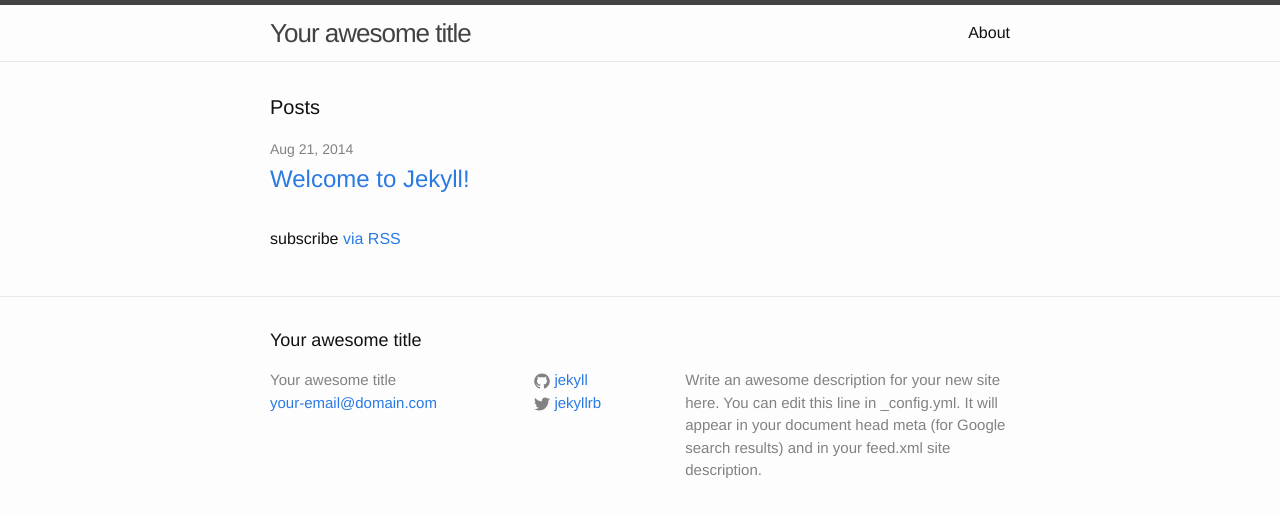
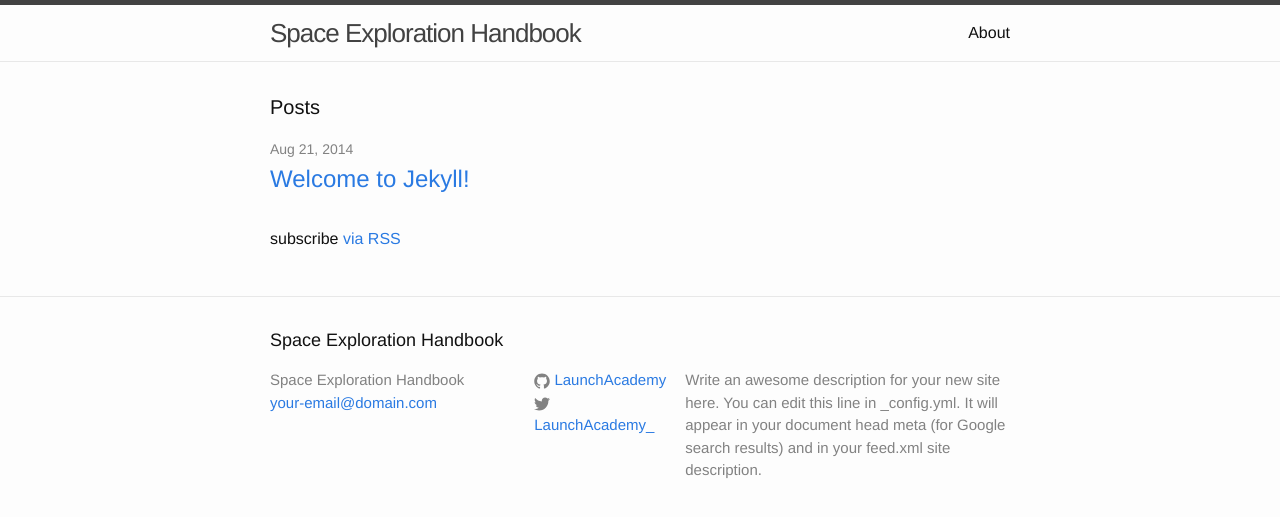
Before and after one commit to 10kh-at-rb/handbook, a Jekyll site: the page built from index.html, in a window 1280 px wide. Shown: the top 517 px of the page. Built offline with Jekyll 4.4.1, drawn with Linux system fonts in a browser that asks for light colours.

Commit message:
Configure base url for gh-pages

```diff
--- a/_config.yml
+++ b/_config.yml
@@ -1,14 +1,14 @@
 # Site settings
-title: Your awesome title
+title: Space Exploration Handbook
 email: your-email@domain.com
 description: > # this means to ignore newlines until "baseurl:"
   Write an awesome description for your new site here. You can edit this
   line in _config.yml. It will appear in your document head meta (for
   Google search results) and in your feed.xml site description.
-baseurl: "" # the subpath of your site, e.g. /blog/
-url: "http://yourdomain.com" # the base hostname & protocol for your site
-twitter_username: jekyllrb
-github_username:  jekyll
+baseurl: "/handbook" # the subpath of your site, e.g. /blog/
+url: "http://launchacademy.com" # the base hostname & protocol for your site
+twitter_username: LaunchAcademy_
+github_username:  LaunchAcademy
 
 # Build settings
 markdown: kramdown
```
